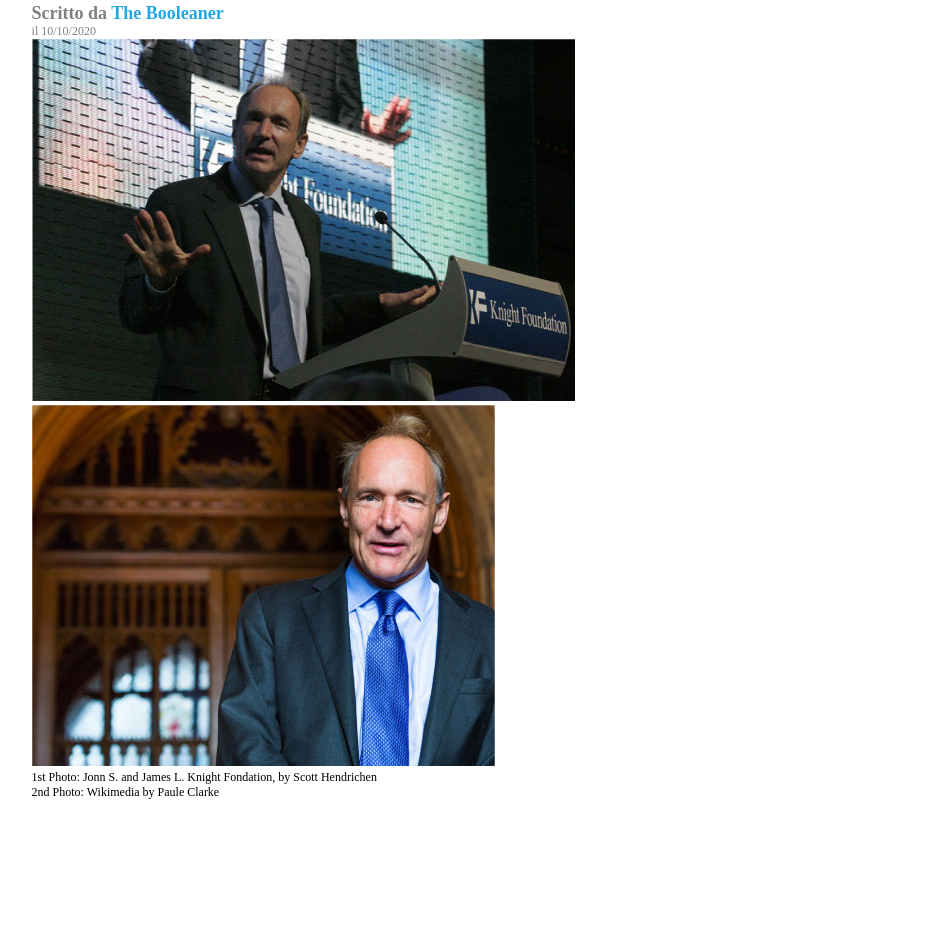
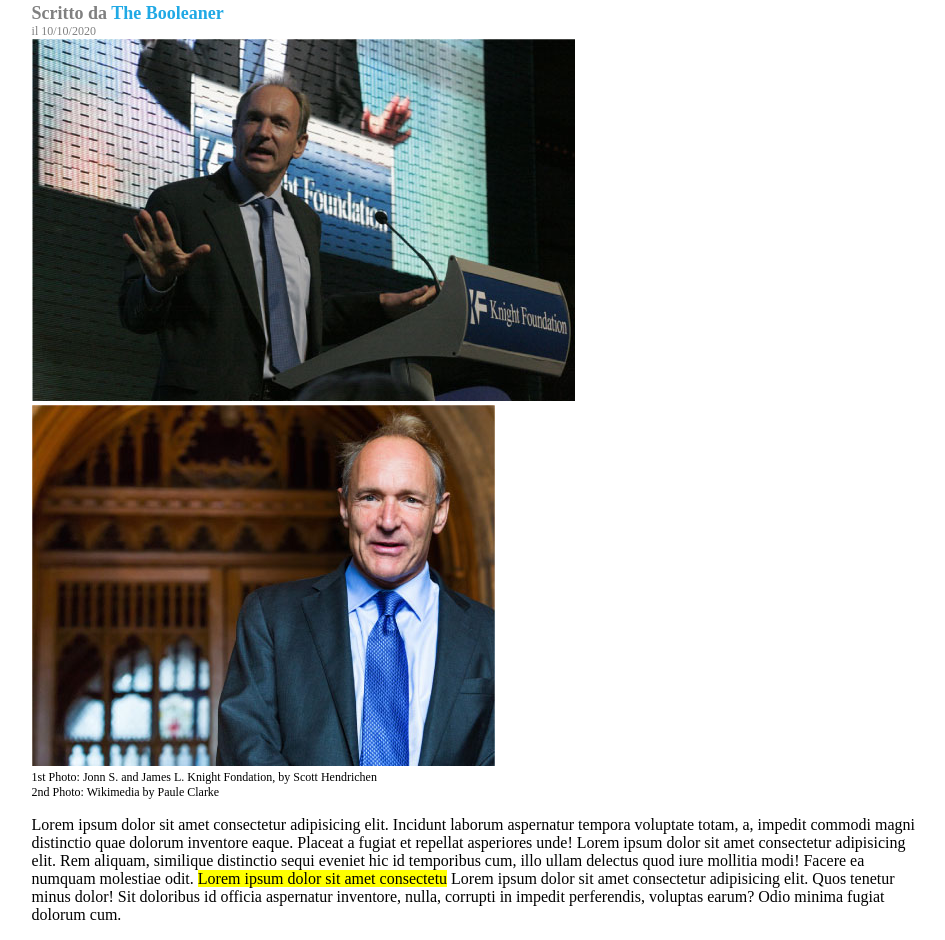
Before and after one commit to mariklim/html-css-booleaner, a plain HTML site: page index.html in a window 1280 px wide. Shown: the part 365-1305 px from the top of the page, without its empty margins (166-1111 px from the left). Before the commit the page ends 1173 px from the top, so only its background shows below. Drawn offline with Linux system fonts and the light colour scheme.

Commit message:
Add section Paragraph

```diff
--- a/css/style.css
+++ b/css/style.css
@@ -26,6 +26,7 @@
     font-size: 18px;
     font-weight: bold;
 }
+
 .date, .didascalia{
     font-size: 12px;
 }
@@ -34,3 +35,7 @@
     color:#20A9E5;
     text-decoration-line: none;
 }
+
+.text-special{
+    background-color: yellow;
+}
--- a/index.html
+++ b/index.html
@@ -56,6 +56,20 @@
         </section>
         <!-- /Photos  -->
 
+        <!-- Paragraph -->
+        <section>
+            <p>
+                Lorem ipsum dolor sit amet consectetur adipisicing elit.
+            Incidunt laborum aspernatur tempora voluptate totam, a, impedit commodi magni distinctio quae dolorum inventore eaque. Placeat a fugiat et repellat asperiores unde!
+            Lorem ipsum dolor sit amet consectetur adipisicing elit. Rem aliquam, similique distinctio sequi eveniet hic id temporibus cum, illo ullam delectus quod iure mollitia modi! Facere ea numquam molestiae odit.
+            <span class="text-special"> Lorem ipsum dolor sit amet consectetu</span>
+                Lorem ipsum dolor sit amet consectetur adipisicing elit. Quos tenetur minus dolor! Sit doloribus id officia aspernatur inventore, nulla, corrupti in impedit perferendis, voluptas earum? Odio minima fugiat dolorum cum.
+            </p>
+
+        </section>
+         <!-- Paragraph -->
+
+
 
 
     </main>
```
